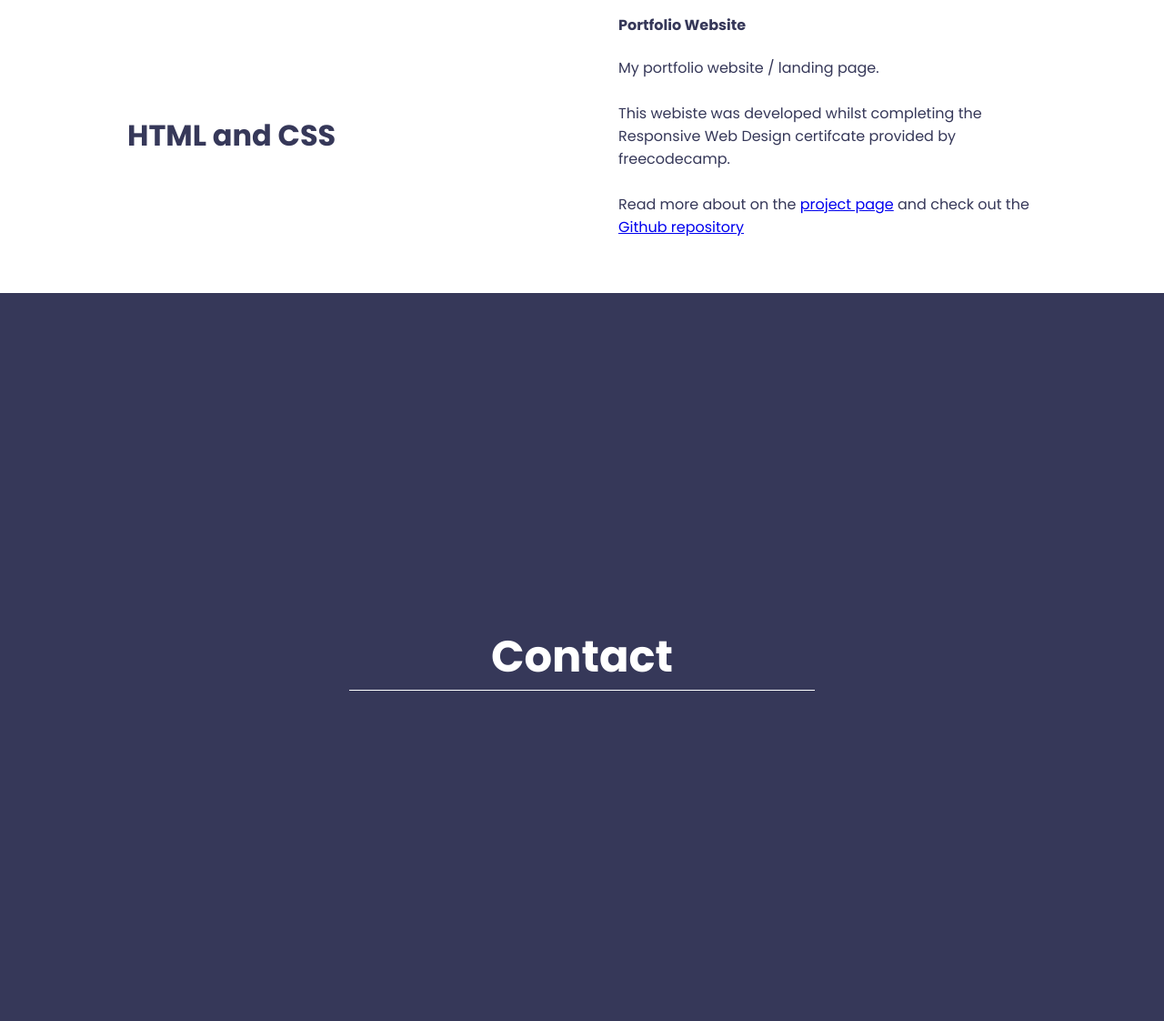
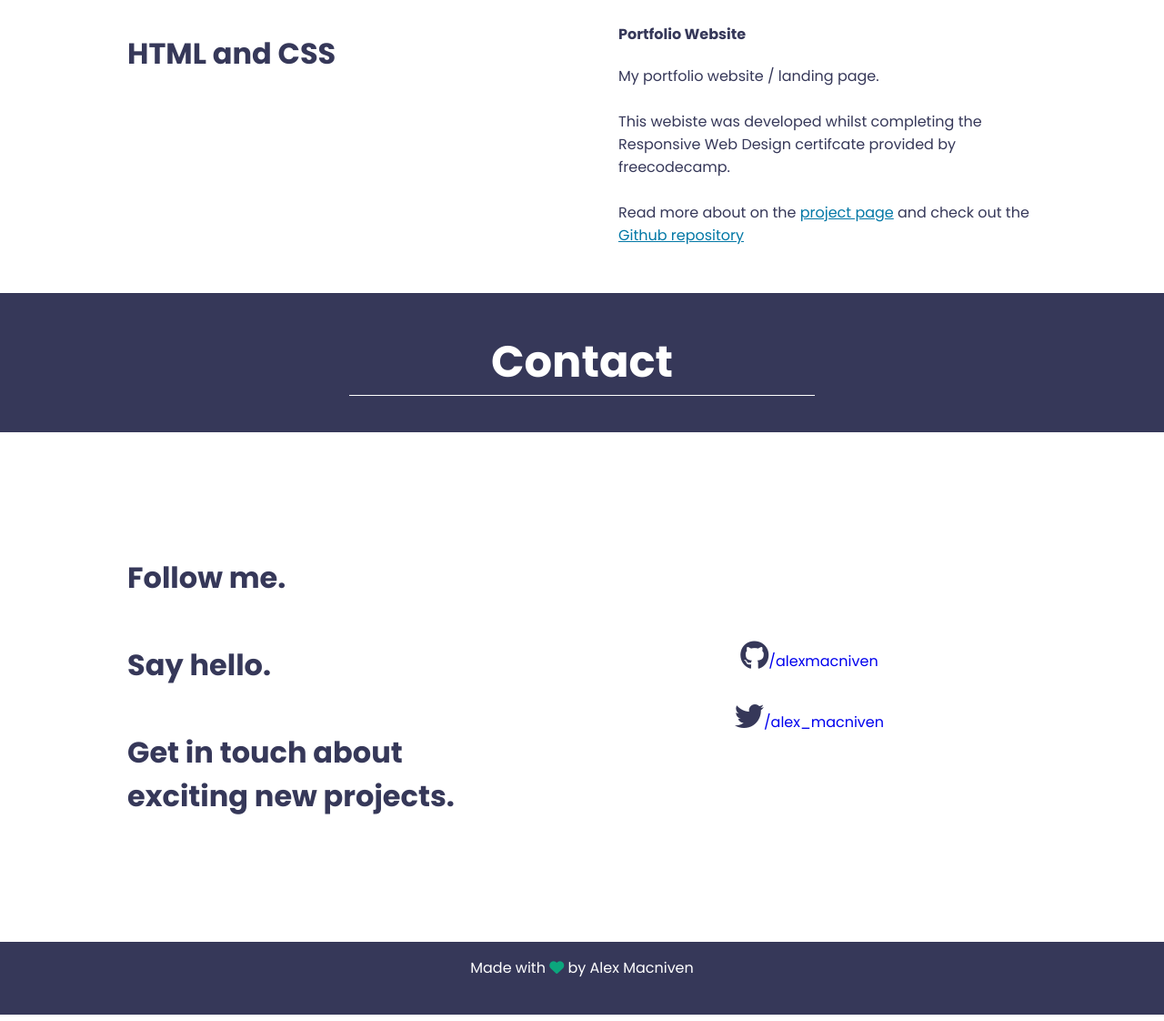
Before and after one commit to alexmacniven/freecodecamp, a plain HTML site: page responsive-web-design/projects/portfolio-page/index.html in a window 1280 px wide. Shown: the part 1278-2400 px from the top of the page at 91% size. Drawn offline with Linux system fonts and the light colour scheme.

Commit message:
Finalizes Default Layout

```diff
--- a/responsive-web-design/projects/portfolio-page/index.html
+++ b/responsive-web-design/projects/portfolio-page/index.html
@@ -5,6 +5,7 @@
     <meta name="viewport" content="width=device-width, initial-scale=1.0">
     <title>Alex Macniven</title>
     <link rel="stylesheet" href="./style.css">
+    <script src="https://kit.fontawesome.com/614955068f.js" crossorigin="anonymous"></script>
 </head>
 <body>
 <nav id="navbar">
@@ -37,7 +38,7 @@
             <h2>Projects</h2>
         </header>
         <div id="projects-container" class="container">
-            <div id="projects-python-header" class="projects-header">
+            <div id="projects-python-header" class="content-header">
                 <h3>Python</h3>
             </div>
             <div id="projects-python-content" class="blue-border-bottom">
@@ -51,7 +52,7 @@
                             Instead of having your credentials scattered across your projects in multiple config files,
                             Shushi offers an encrypted vault with access via a CLI application and an API.
                             <br><br>
-                            Check out the <a href="https://github.com/alexmacniven/shushi">Github repository</a>
+                            Check out the <a class="content-link light-blue" href="https://github.com/alexmacniven/shushi">Github repository</a>
                         </p>
                     </li>
                 </ul>
@@ -69,8 +70,8 @@
                             This webiste was developed whilst completing the Responsive Web Design certifcate provided by freecodecamp.
                             <br><br>
                             Read more about on the
-                            <a href="https://www.freecodecamp.org/learn/responsive-web-design/responsive-web-design-projects/build-a-personal-portfolio-webpage">project page</a>
-                            and check out the <a href="#">Github repository</a>
+                            <a class="content-link light-blue" href="https://www.freecodecamp.org/learn/responsive-web-design/responsive-web-design-projects/build-a-personal-portfolio-webpage">project page</a>
+                            and check out the <a class="content-link light-blue" href="#">Github repository</a>
                         </p>
                     </li>
                 </ul>
@@ -81,10 +82,32 @@
         <header id="contact-header" class="flex-centered">
             <h2>Contact</h2>
         </header>
-        <div id="contact-content" class="content">
-
+        <div id="contacts-container" class="container">
+            <div id="contacts-content-header" class="content-header">
+                <h3>
+                    Follow me.
+                    <br><br>
+                    Say hello.
+                    <br><br>
+                    Get in touch about<br>exciting new projects.
+                </h3>
+            </div>
+            <div id="contacts-content-github">
+                <p><a href="https://github.com/alexmacniven" class="content-link"><i class="fa fa-github"></i>/alexmacniven</a></p>
+            </div>
+            <div id="contacts-content-twitter">
+                <p><a href="https://twitter.com/alex_macniven" class="content-link"><i class="fa fa-twitter"></i>/alex_macniven</a></p>
+            </div>
+            <!--
+            <div id="contacts-content-mail">
+                <p><i class="fa fa-envelope"></i>macniven.ap@gmail.com</p>
+            </div>
+            -->
         </div>
     </section>
+    <footer>
+        <p>Made with <i class="fa fa-heart"></i> by Alex Macniven</p>
+    </footer>
 </main>
 </body>
 </html>
--- a/responsive-web-design/projects/portfolio-page/style.css
+++ b/responsive-web-design/projects/portfolio-page/style.css
@@ -66,6 +66,7 @@ h3 {
 }
 
 #projects-header {
+    max-height: 20vh;
     width: 100%;
     font-weight: 600;
     font-size: 2em;
@@ -82,14 +83,12 @@ h3 {
 }
 
 #contact-section {
-    height: 100vh;
+    min-height: 80vh;
     width: 100%;
-    display: flex;
-    flex-direction: row;
-    flex-wrap: wrap;
 }
 
 #contact-header {
+    max-height: 20vh;
     width: 100%;
     font-weight: 600;
     font-size: 2em;
@@ -128,6 +127,27 @@ h3 {
     text-decoration: none;
 }
 
+.content-link {
+    text-decoration: none;
+}
+
+.nav-link:hover, .content-link:hover {
+    animation-name: link-hover;
+    animation-duration: 1000ms;
+    animation-fill-mode: forwards;
+}
+
+.light-blue {
+    color: var(--skyb);
+    text-decoration: underline;
+}
+
+@keyframes link-hover {
+    100% {
+      color: var(--high);
+    }
+}
+
 .flex-centered {
     justify-content: center;
     align-items: center;
@@ -147,7 +167,7 @@ h3 {
 .container {
     width: 100%;
     max-width: 1000px;
-    margin: 0 auto;
+    margin: auto;
 }
 
 #projects-container {
@@ -177,7 +197,7 @@ h3 {
     grid-area: cont2;
 }
 
-.projects-header {
+.content-header {
     align-self: center;
     justify-self: start;
 }
@@ -185,4 +205,57 @@ h3 {
 .blue-border-bottom {
     border-bottom: 1px solid var(--blue);
 }
+
+#contacts-container {
+    min-height: 70vh;
+    display: grid;
+    grid-template-columns: 1fr 1fr;
+    grid-template-rows: 1fr 1fr;
+    grid-template-areas:
+        "head cont1"
+        "head cont2";
+    color: var(--blue);
 }
+
+#contacts-content-header {
+    grid-area: head;
+
+}
+
+#contacts-content-github {
+    grid-area: cont1;
+    align-self: end;
+    justify-self: center;
+}
+
+#contacts-content-twitter {
+    grid-area: cont2;
+    align-self: start;
+    justify-self: center;
+}
+
+#contacts-content-mail {
+    grid-area: cont3;
+}
+
+.fa {
+    font-size: 2em;
+    color: var(--blue);
+}
+
+.fa-heart {
+    font-size: 1em;
+    color: var(--high);
+}
+
+footer {
+    width: 100%;
+    background-color: var(--blue);
+    height: 10vh;
+    min-height: 10vh;
+}
+
+footer > p {
+    color: var(--lite);
+    text-align: center;
+}
```
